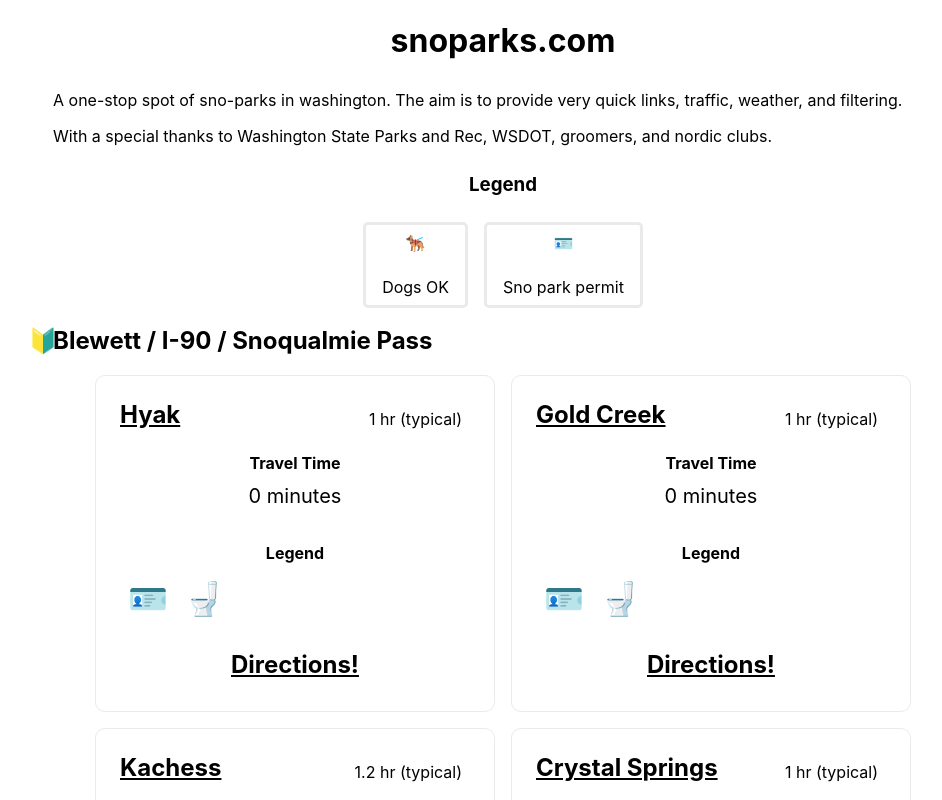
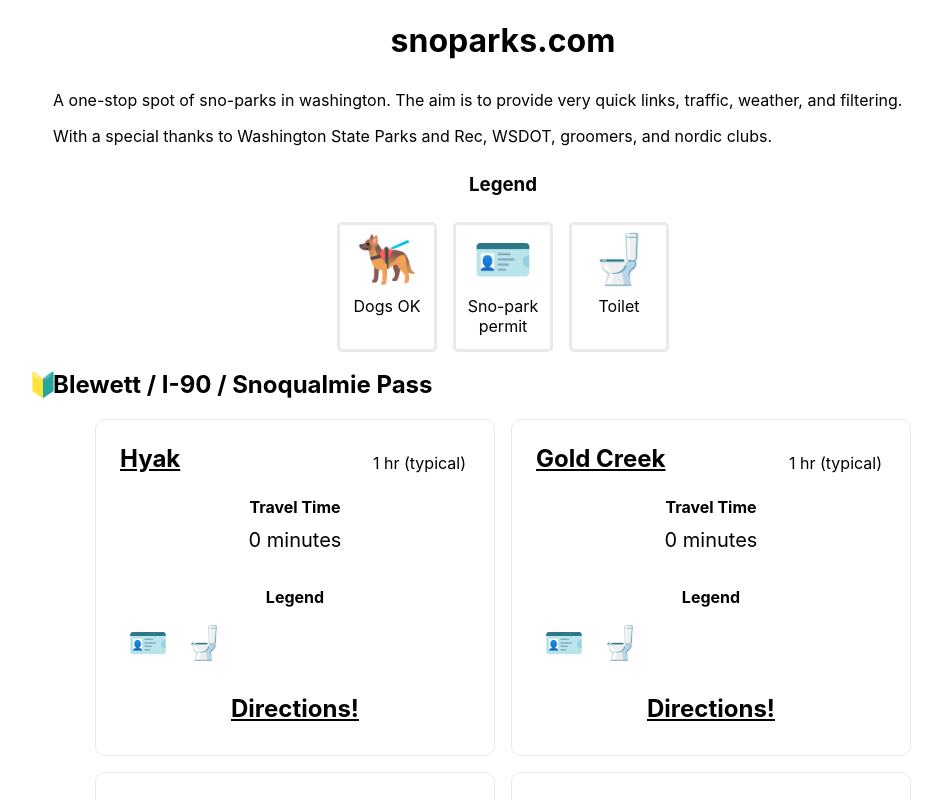
Before and after one commit to dareiff/sno-park, a Next.js app: page / in a window 1280 px wide. Shown: the top 800 px of the page, without its empty margins (137-1079 px from the left). Built offline with nearby package versions, Linux system fonts and the light colour scheme; no server answers.

Commit message:
Updates to legend

```diff
--- a/pages/index.tsx
+++ b/pages/index.tsx
@@ -48,15 +48,19 @@
                         <div className={styles.legendIcon}>
                             <span title="Dog friendly">🐕‍🦺</span>
                         </div>
-                        <div className={styles.legendText}>
-                            <span>Dogs OK</span>
-                        </div>
+                        <div className={styles.legendText}>Dogs OK</div>
                     </div>
                     <div className={styles.legendItem}>
-                        <span title="Sno park permit required">🪪</span>
-                        <div className={styles.legendText}>
-                            <span>Sno park permit</span>
+                        <div className={styles.legendIcon}>
+                            <span title="Sno park permit required">🪪</span>
                         </div>
+                        <div className={styles.legendText}>Sno-park permit</div>
+                    </div>
+                    <div className={styles.legendItem}>
+                        <div className={styles.legendIcon}>
+                            <span title="Toilets available">🚽</span>
+                        </div>
+                        <div className={styles.legendText}>Toilet</div>
                     </div>
                 </div>
                 <div className={styles.verticalList}>
--- a/styles/Home.module.css
+++ b/styles/Home.module.css
@@ -39,16 +39,22 @@
 .legendItem {
     display: flex;
     flex-direction: column;
-    gap: 0.5rem;
     align-items: center;
     border: 3px solid #eaeaea;
     border-radius: 5px;
+    width: 100px;
+    height: 130px;
+    text-align: center;
 }
 
 .legendItem div,
 span {
-    margin: 0.5rem;
+    margin: 0.25rem;
     border-radius: 50%;
+}
+
+.legendIcon {
+    font-size: 3rem;
 }
 
 .footer {
```
Also changed, not shown: 1 other file (tests, documents, lock files or other folders).
